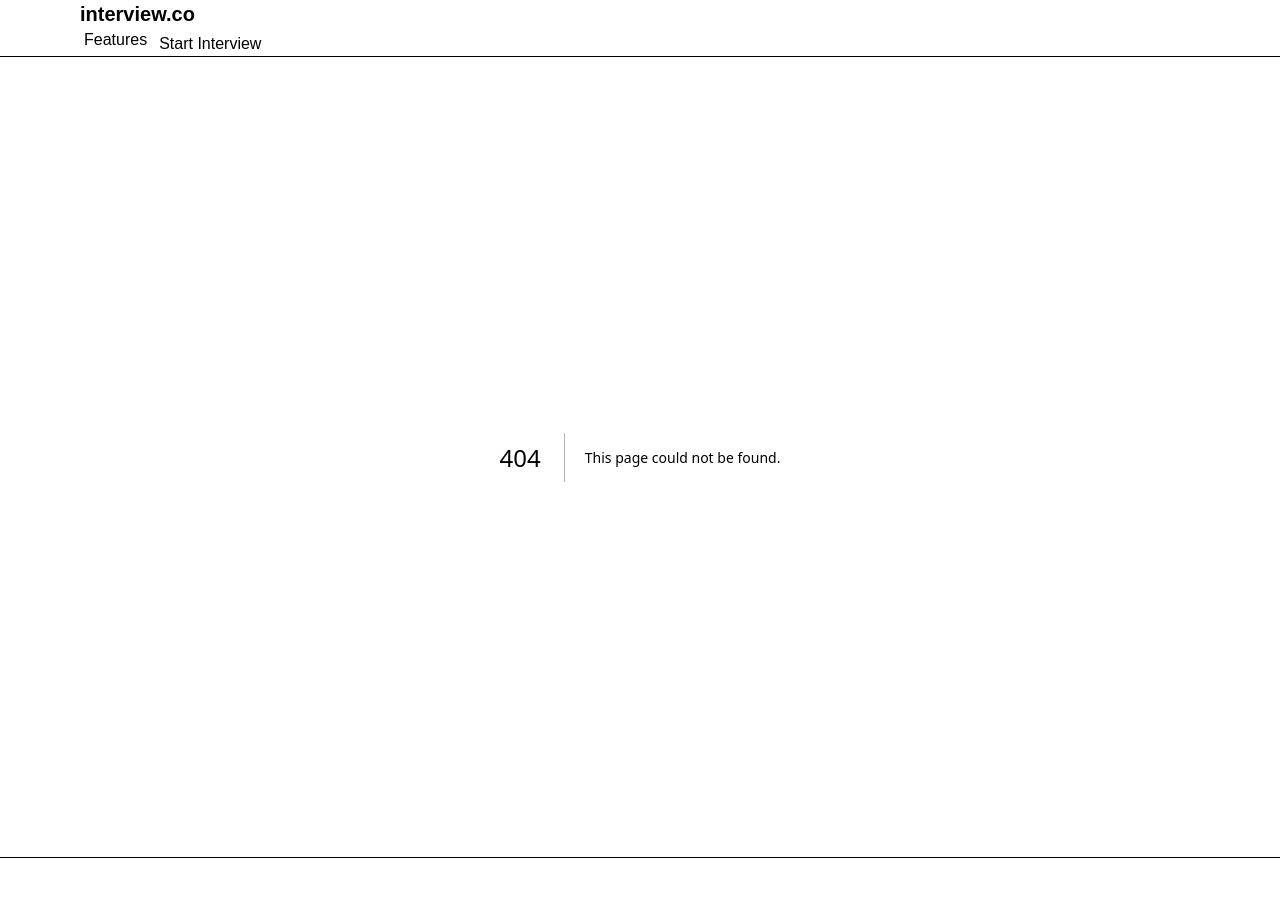
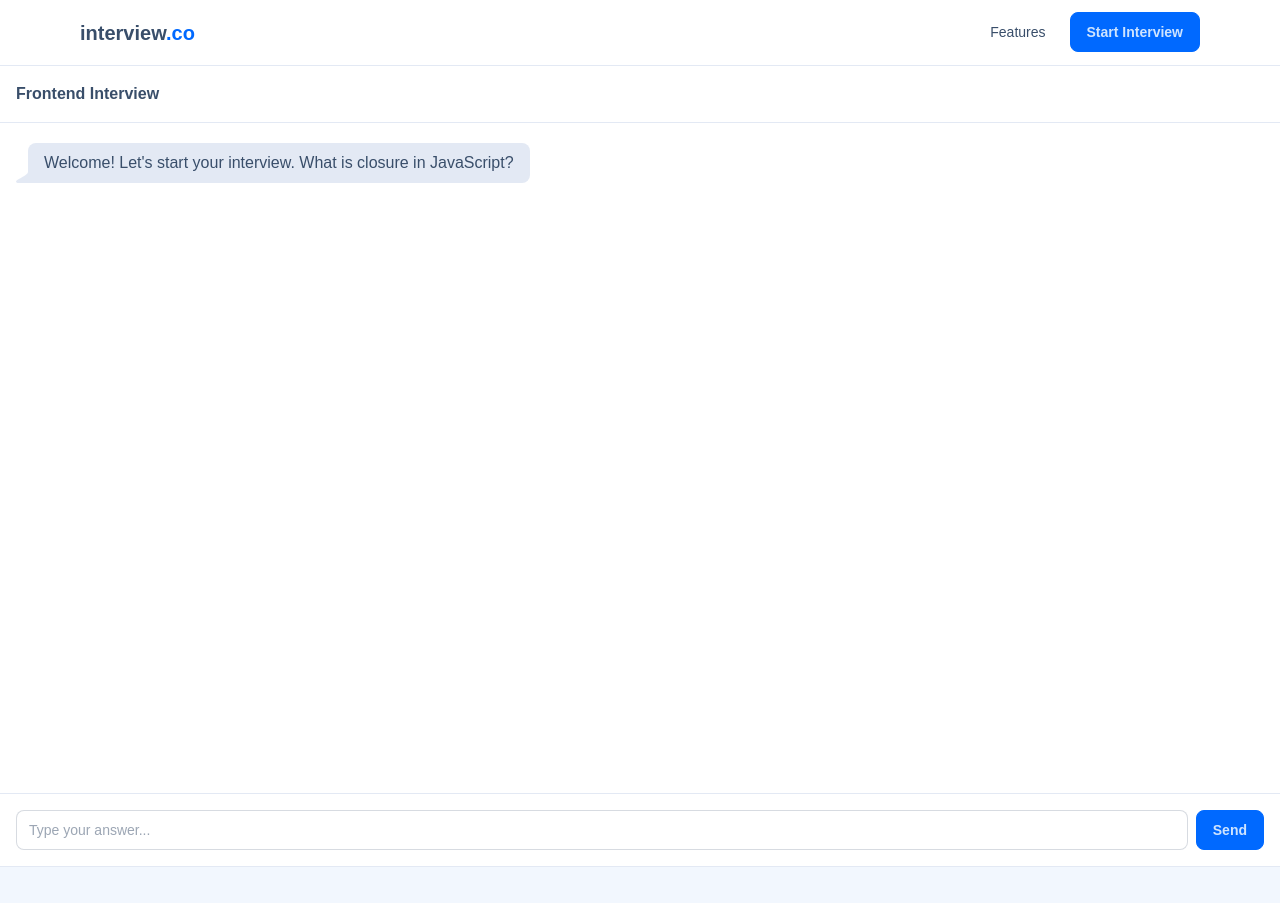
Before and after one commit to CoreTech7704/AI_interview, a Next.js app: page /interview in a window 1280 px wide. Before the commit this address had no page. Shown: the top 903 px of the page. Built offline with nearby package versions, Linux system fonts and the light colour scheme.

Commit message:
Implement chat functionality with ChatWindow, ChatBubble, and InputBox components; add navigation links in Navbar

```diff
--- a/app/globals.css
+++ b/app/globals.css
@@ -1,4 +1,8 @@
 @import "tailwindcss";
+
+@plugin "daisyui" {
+  themes: light --default, dark --prefersdark, "winter";
+}
 
 body {
   font-family: Arial, Helvetica, sans-serif;
--- /dev/null
+++ b/app/interview/page.tsx
@@ -0,0 +1,5 @@
+import ChatWindow from "@/components/Interview/ChatWindow";
+
+export default function InterviewPage() {
+  return <ChatWindow />;
+}
--- /dev/null
+++ b/components/Interview/ChatBubble.tsx
@@ -0,0 +1,14 @@
+type Message = {
+  role: "user" | "ai";
+  content: string;
+};
+
+export default function ChatBubble({ message }: { message: Message }) {
+  return (
+    <div
+      className={`chat ${message.role === "user" ? "chat-end" : "chat-start"}`}
+    >
+      <div className="chat-bubble">{message.content}</div>
+    </div>
+  );
+}
--- /dev/null
+++ b/components/Interview/ChatWindow.tsx
@@ -0,0 +1,68 @@
+"use client";
+
+import { useState } from "react";
+import ChatBubble from "./ChatBubble";
+import InputBox from "./InputBox";
+
+type Message = {
+  role: "ai" | "user";
+  content: string;
+};
+
+export default function ChatWindow() {
+  const [isTyping, setIsTyping] = useState(false);
+  const [messages, setMessages] = useState<Message[]>([
+    {
+      role: "ai",
+      content:
+        "Welcome! Let's start your interview. What is closure in JavaScript?",
+    },
+  ]);
+
+  const handleSend = (text: string) => {
+    const userMessage: Message = {
+      role: "user",
+      content: text,
+    };
+
+    setMessages((prev) => [...prev, userMessage]);
+
+    setIsTyping(true);
+
+    setTimeout(() => {
+      const aiReply: Message = {
+        role: "ai",
+        content:
+          "Great answer! A closure is a function that has access to its own scope, the outer function's scope, and the global scope.",
+      };
+
+      setMessages((prev) => [...prev, aiReply]);
+      setIsTyping(false);
+    }, 1200);
+  };
+
+  return (
+    <div className="flex flex-col h-screen">
+      {/* Header */}
+      <div className="p-4 border-b border-base-300">
+        <h2 className="font-semibold">Frontend Interview</h2>
+      </div>
+
+      {/* Chat Area */}
+      <div className="flex-1 overflow-y-auto p-4 space-y-2">
+        {messages.map((msg, i) => (
+          <ChatBubble key={i} message={msg} />
+        ))}
+
+        {isTyping && (
+          <div className="chat chat-start">
+            <div className="chat-bubble opacity-70">Typing...</div>
+          </div>
+        )}
+      </div>
+
+      {/* Input */}
+      <InputBox onSend={handleSend} isTyping={isTyping} />
+    </div>
+  );
+}
--- /dev/null
+++ b/components/Interview/InputBox.tsx
@@ -0,0 +1,32 @@
+"use client";
+
+import { useState } from "react";
+
+export default function InputBox({ onSend, isTyping }: { onSend: (text: string) => void; isTyping: boolean }) {
+  const [text, setText] = useState("");
+
+  const handleSend = () => {
+    if (!text.trim()) return;
+    onSend(text);
+    setText("");
+  };
+
+  return (
+    <div className="p-4 border-t border-base-300 flex gap-2">
+
+      <input
+        disabled={isTyping}
+        type="text"
+        placeholder="Type your answer..."
+        className="input input-bordered w-full"
+        value={text}
+        onChange={(e) => setText(e.target.value)}
+      />
+
+      <button className="btn btn-primary" disabled={isTyping} onClick={handleSend}>
+        Send
+      </button>
+
+    </div>
+  );
+}
--- a/components/Navbar.tsx
+++ b/components/Navbar.tsx
@@ -1,12 +1,14 @@
+import Link from "next/link";
+
 export default function Navbar() {
   return (
     <nav className="border-b border-base-300">
       <div className="navbar max-w-6xl mx-auto px-4">
         {/* Logo */}
         <div className="flex-1">
-          <a className="text-xl font-bold">
+          <Link href="/" className="text-xl font-bold">
             interview<span className="text-primary">.co</span>
-          </a>
+          </Link>
         </div>
 
         {/* Right Side */}
@@ -19,7 +21,9 @@ export default function Navbar() {
           </ul>
 
           {/* CTA Button */}
-          <button className="btn btn-primary mt-1">Start Interview</button>
+          <Link href="/interview" className="btn btn-primary mt-1">
+            Start Interview
+          </Link>
         </div>
       </div>
     </nav>
```
